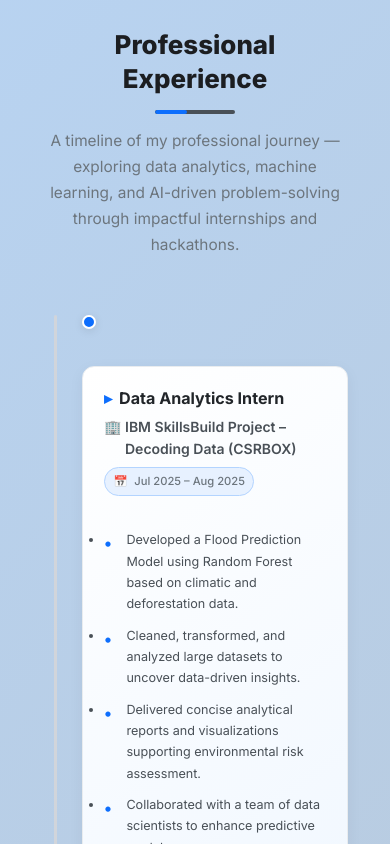
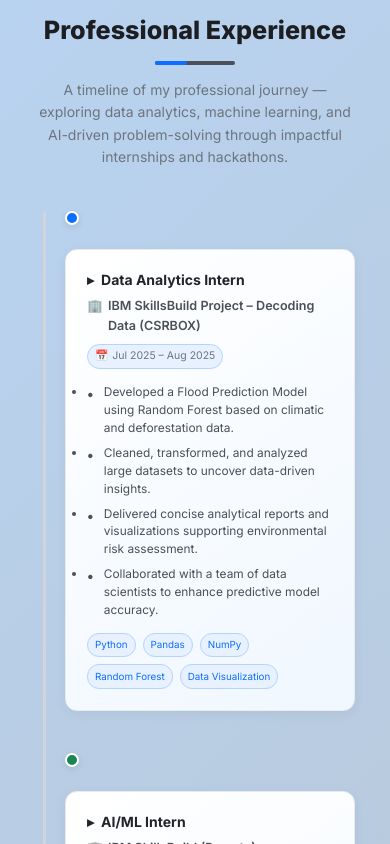
Before and after one commit to Sanjaychaurasia04/Portfolio, a React (Vite) app in the folder client/vite-project/: page / in a window 390 px wide. Shown: the part 4600-5444 px from the top of the page. Built offline with nearby package versions, Linux system fonts and the light colour scheme.

Commit message:
experience section css changes

```diff
--- a/client/vite-project/src/components/Experience.css
+++ b/client/vite-project/src/components/Experience.css
@@ -1,35 +1,24 @@
 /* Base Styles */
 .experience {
-  padding: 5rem 2rem;
+  padding: 4rem 1.5rem;
   background: linear-gradient(135deg, #b8d3f1, #b9c4cf);
   font-family: 'Inter', sans-serif;
   position: relative;
 }
 
-.experience::before {
-  content: '';
-  position: absolute;
-  top: 0;
-  left: 0;
-  right: 0;
-  height: 1px;
-  background: linear-gradient(90deg, transparent, #d1d5db, transparent);
-}
-
 .experience__container {
-  max-width: 1000px;
+  max-width: 900px;
   margin: 0 auto;
   padding: 0 1rem;
-  box-sizing: border-box;
 }
 
 .experience__header {
   text-align: center;
-  margin-bottom: 4rem;
+  margin-bottom: 3rem;
 }
 
 .experience__title {
-  font-size: 2.75rem;
+  font-size: 2.5rem;
   font-weight: 800;
   color: #1c1e21;
   margin-bottom: 1rem;
@@ -42,7 +31,6 @@
   margin: 0 auto 1rem;
   border-radius: 2px;
   position: relative;
-  overflow: hidden;
 }
 
 .experience__divider::before {
@@ -54,29 +42,27 @@
   height: 100%;
   background: #0d6efd;
   border-radius: 2px;
-  transition: width 0.3s ease;
 }
 
 .experience__subtitle {
-  font-size: 1.1rem;
+  font-size: 1rem;
   color: #6c757d;
   max-width: 650px;
   margin: 0 auto;
-  line-height: 1.7;
+  line-height: 1.6;
 }
 
 /* Timeline */
 .experience__timeline {
   position: relative;
-  max-width: 800px;
   margin: 0 auto;
-  padding-left: 40px; /* room for timeline dots */
+  padding-left: 30px;
 }
 
 .experience__timeline::before {
   content: '';
   position: absolute;
-  left: 20px;
+  left: 12px;
   top: 0;
   bottom: 0;
   width: 3px;
@@ -87,74 +73,54 @@
 /* Timeline Items */
 .timeline-item {
   display: flex;
-  gap: 2rem;
-  margin-bottom: 3.5rem;
+  gap: 1.5rem;
+  margin-bottom: 3rem;
   position: relative;
+  align-items: flex-start;
+  flex-wrap: wrap; /* make content wrap on mobile */
   opacity: 0;
   animation: fadeInUp 0.6s ease forwards;
-  align-items: flex-start;
 }
 
-.timeline-item:nth-child(1) { animation-delay: 0.1s; }
-.timeline-item:nth-child(2) { animation-delay: 0.25s; }
-.timeline-item:nth-child(3) { animation-delay: 0.4s; }
-
-/* Marker */
 .timeline-item__marker {
   display: flex;
   flex-direction: column;
   align-items: center;
-  position: relative;
-  z-index: 2;
+  flex-shrink: 0;
 }
 
-/* Dot */
 .timeline-dot {
-  width: 18px;
-  height: 18px;
+  width: 16px;
+  height: 16px;
   border-radius: 50%;
   border: 3px solid white;
-  box-shadow: 0 2px 10px rgba(0,0,0,0.1);
   background: #0d6efd;
+  box-shadow: 0 2px 6px rgba(0,0,0,0.1);
   transition: all 0.3s ease;
 }
 
 .timeline-item:nth-child(2) .timeline-dot { background: #198754; }
 .timeline-item:nth-child(3) .timeline-dot { background: #fd7e14; }
 
-.timeline-item:hover .timeline-dot {
-  transform: scale(1.15);
-  box-shadow: 0 4px 15px rgba(0,0,0,0.3);
-}
-
-/* Line between dots */
 .timeline-line {
   width: 3px;
   flex-grow: 1;
   background: #d1d5db;
-  margin: 8px 0;
+  margin: 5px 0;
   border-radius: 1px;
 }
 
-.timeline-item:hover .timeline-line {
-  background: #0d6efd;
-}
-
-/* Content */
+/* Timeline Content */
 .timeline-item__content {
   flex: 1;
+  min-width: 0;
   background: linear-gradient(145deg, #ffffff, #f0f7ff);
-  padding: 2rem;
+  padding: 1.5rem;
   border-radius: 12px;
   border: 1px solid #e9ecef;
-  box-shadow: 0 4px 15px rgba(0,0,0,0.05);
-  transition: all 0.3s ease, background 0.3s ease;
+  box-shadow: 0 3px 12px rgba(0,0,0,0.05);
   position: relative;
-}
-
-.timeline-item__content:hover {
-  transform: translateX(6px);
-  box-shadow: 0 8px 25px rgba(0,0,0,0.1);
+  transition: all 0.3s ease;
 }
 
 .timeline-item__content::before {
@@ -170,9 +136,8 @@
   transform: rotate(45deg);
 }
 
-/* Titles & Company */
 .timeline-item__title {
-  font-size: 1.35rem;
+  font-size: 1.25rem;
   font-weight: 700;
   color: #212529;
   margin-bottom: 0.5rem;
@@ -186,17 +151,13 @@
   font-weight: bold;
 }
 
-.timeline-item:nth-child(1) .timeline-item__title::before { color: #0d6efd; }
-.timeline-item:nth-child(2) .timeline-item__title::before { color: #198754; }
-.timeline-item:nth-child(3) .timeline-item__title::before { color: #fd7e14; }
-
 .timeline-item__company {
-  font-size: 1.1rem;
+  font-size: 1rem;
   font-weight: 600;
   color: #495057;
   margin-bottom: 0.5rem;
+  padding-left: 1.5rem;
   position: relative;
-  padding-left: 1.5rem;
 }
 
 .timeline-item__company::before {
@@ -207,17 +168,16 @@
 }
 
 .timeline-item__period {
-  font-size: 0.9rem;
+  font-size: 0.85rem;
   color: #6c757d;
-  font-weight: 500;
-  margin-bottom: 1.2rem;
+  background: #e7f1ff;
+  padding: 0.3rem 0.6rem;
+  border-radius: 20px;
+  border: 1px solid #b3d4ff;
+  margin-bottom: 1rem;
   display: inline-flex;
   align-items: center;
-  gap: 0.5rem;
-  background: #e7f1ff;
-  padding: 0.4rem 0.9rem;
-  border-radius: 20px;
-  border: 1px solid #b3d4ff;
+  gap: 0.3rem;
 }
 
 .timeline-item__period::before {
@@ -227,13 +187,13 @@
 /* Description */
 .timeline-item__description {
   color: #495057;
-  line-height: 1.7;
-  margin: 1.2rem 0;
+  line-height: 1.5;
+  margin-bottom: 1rem;
 }
 
 .timeline-item__description li {
-  margin-bottom: 0.7rem;
-  padding-left: 1.6rem;
+  margin-bottom: 0.5rem;
+  padding-left: 1.2rem;
   position: relative;
 }
 
@@ -242,31 +202,24 @@
   position: absolute;
   left: 0;
   top: 0;
+  font-size: 1rem;
   font-weight: bold;
-  font-size: 1.2rem;
 }
-
-.timeline-item:nth-child(1) .timeline-item__description li::before { color: #0d6efd; }
-.timeline-item:nth-child(2) .timeline-item__description li::before { color: #198754; }
-.timeline-item:nth-child(3) .timeline-item__description li::before { color: #fd7e14; }
 
 /* Technologies */
 .timeline-item__technologies {
   display: flex;
   flex-wrap: wrap;
-  gap: 0.6rem;
-  margin-top: 1.2rem;
-  padding-top: 1rem;
-  border-top: 1px dashed #dee2e6;
+  gap: 0.5rem;
+  margin-top: 0.8rem;
 }
 
 .tech-tag {
   background: #e7f1ff;
   color: #0d6efd;
-  padding: 0.35rem 0.85rem;
-  font-size: 0.8rem;
-  font-weight: 500;
-  border-radius: 14px;
+  padding: 0.3rem 0.6rem;
+  font-size: 0.75rem;
+  border-radius: 12px;
   border: 1px solid #b3d4ff;
   transition: all 0.25s ease;
 }
@@ -284,7 +237,7 @@
 }
 
 .tech-tag:hover {
-  transform: translateY(-2px);
+  transform: translateY(-1px);
   color: white;
 }
 
@@ -294,47 +247,34 @@
 
 /* Animations */
 @keyframes fadeInUp {
-  from { opacity: 0; transform: translateY(25px); }
+  from { opacity: 0; transform: translateY(20px); }
   to { opacity: 1; transform: translateY(0); }
 }
 
-/* Responsive Styles */
-@media (max-width: 1024px) {
-  .experience__title { font-size: 2.4rem; }
-  .timeline-item { gap: 1.8rem; margin-bottom: 3rem; }
-  .timeline-item__content { padding: 1.8rem; }
-}
-
+/* Responsive */
 @media (max-width: 768px) {
-  .experience__title { font-size: 2.2rem; }
   .timeline-item {
     flex-direction: column;
     gap: 1rem;
-    margin-bottom: 2.5rem;
-  }
-  .timeline-item__marker { margin-bottom: 0.5rem; }
-  .timeline-item__content {
-    width: 100%;
-    padding: 1.5rem;
   }
   .timeline-item__content::before { display: none; }
-  .experience__timeline::before { left: 12px; }
+  .experience__timeline::before { left: 8px; }
 }
 
 @media (max-width: 480px) {
-  .experience__title { font-size: 1.85rem; }
-  .timeline-item__title { font-size: 1.15rem; }
-  .timeline-item__company { font-size: 1rem; }
-  .timeline-item__description li { font-size: 0.9rem; }
+  .experience__title { font-size: 1.8rem; }
+  .timeline-item__title { font-size: 1rem; }
+  .timeline-item__company { font-size: 0.9rem; }
+  .timeline-item__description li { font-size: 0.85rem; }
+  .tech-tag { font-size: 0.7rem; padding: 0.25rem 0.5rem; }
   .timeline-dot { width: 14px; height: 14px; border-width: 2px; }
   .timeline-line { width: 2px; }
-  .timeline-item__period { font-size: 0.8rem; padding: 0.3rem 0.6rem; }
-  .tech-tag { font-size: 0.75rem; padding: 0.3rem 0.6rem; }
+  .timeline-item__period { font-size: 0.75rem; padding: 0.25rem 0.5rem; }
 }
 
-/* Reduce motion for accessibility */
+/* Reduced motion */
 @media (prefers-reduced-motion: reduce) {
-  .timeline-item, .timeline-item__content:hover, .timeline-dot:hover, .tech-tag:hover {
+  .timeline-item, .timeline-item__content:hover, .tech-tag:hover, .timeline-dot:hover {
     animation: none !important;
     transform: none !important;
   }
```
